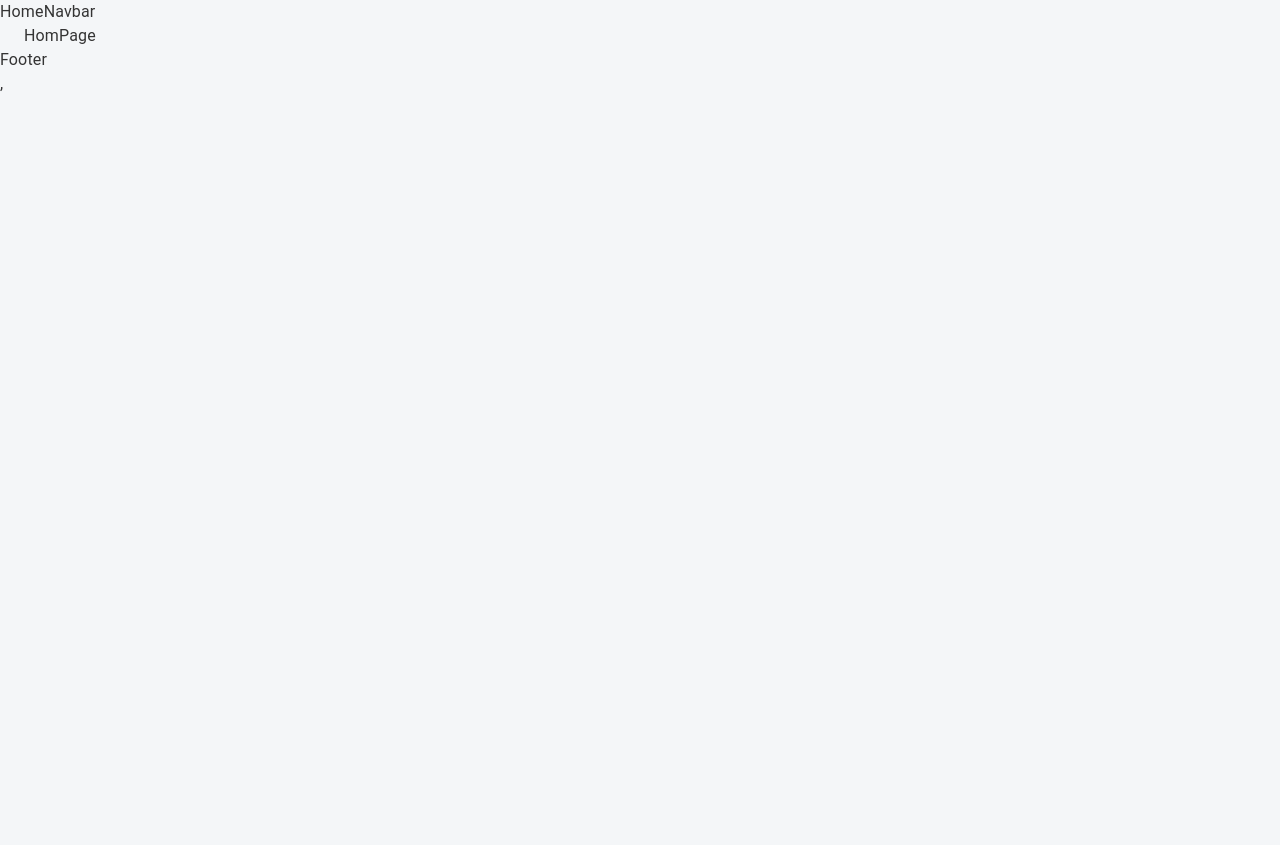
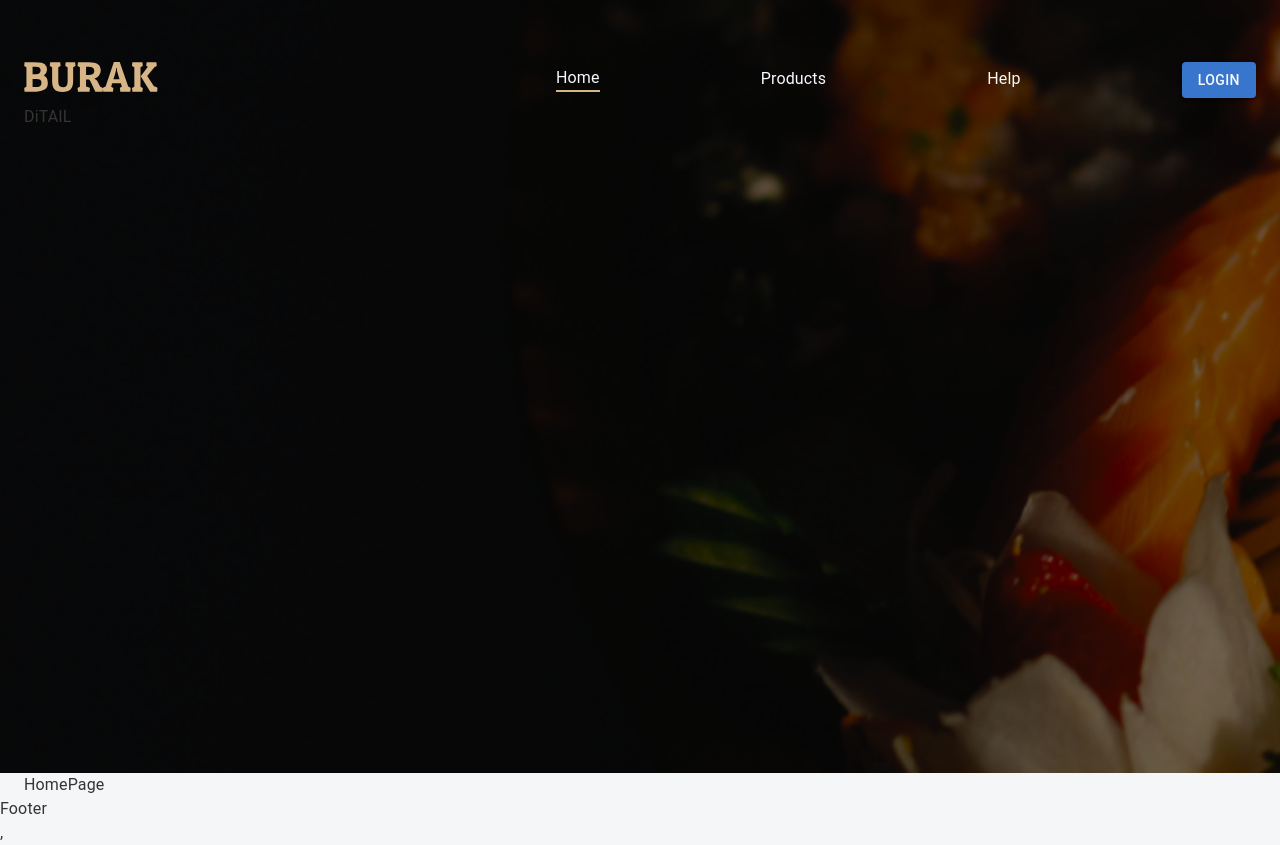
Before and after one commit to TemirovIlkhom/burak-react, a React (Create React App) app: page / in a window 1280 px wide. Before the commit the page ends 800 px from the top, so only its background shows below. Built offline with nearby package versions, Linux system fonts and the light colour scheme.

Commit message:
feat: develop header and footer part one

```diff
--- a/src/app/App.tsx
+++ b/src/app/App.tsx
@@ -1,14 +1,16 @@
 import React from 'react';
-import '../css/app.css';
 import { Box,Button, Container, Stack, Typography } from "@mui/material";
 import { Link, Route, Switch, useLocation } from 'react-router-dom';
-import { HomPage } from './screens/homePage';
 import { ProductsPage } from './screens/productsPage';
 import { OrdersPage } from './screens/ordersPage';
 import { UserPage } from './screens/userPage';
 import { HomeNavbar } from './components/headers/HomeNavbar';
 import { OtherNavbar } from './components/headers/OtherNavbar';
 import { Footer } from './components/footer';
+import { HelpPage } from './screens/halpPage';
+import { HomePage } from './screens/homePage';
+import '../css/app.css';
+import "../css/navbar.css";
 
 function App() {
   const location = useLocation();
@@ -30,12 +32,12 @@
           <UserPage />
           </Route>
 
-          <Route path="/help-page">
-          <HomPage />
+          <Route path="/help">
+          <HelpPage />
           </Route>
 
           <Route path="/">
-            <HomPage />
+            <HomePage />
           </Route>
         </Switch>
         <Footer />
--- a/src/app/components/headers/HomeNavbar.tsx
+++ b/src/app/components/headers/HomeNavbar.tsx
@@ -1,3 +1,70 @@
+import { Box, Button, Container, Stack } from "@mui/material";
+import { NavLink } from "react-router-dom";
+
 export function HomeNavbar() {
-    return <div> HomeNavbar </div>
+    const authMember = null;
+
+    return <div className="home-navbar">
+        <Container sx={{mt: "55px", height: "642px" }}>
+            <Stack
+            sx={{height: "50px"}}
+            flexDirection={"row"}
+            justifyContent={"space-between"}
+            alignItems={"center"}
+            >
+            <Box>
+             <NavLink to= "/">
+               <img
+               style={{widows: "125px", height: "30px"}}
+               src="/icons/burak.svg"/>
+             </NavLink>
+            </Box>
+            <Stack
+            flexDirection={"row"}
+            justifyContent={"space-between"}
+            minWidth={"700px"}
+            alignItems={"center"}
+            >
+                <Box className={"hover-line"}>
+             <NavLink to= "/" activeClassName={"underline"}>
+               Home
+             </NavLink>
+                </Box>
+                <Box className={"hover-line"}>
+             <NavLink to= "/products" activeClassName={"underline"}>
+               Products
+             </NavLink>
+                </Box>
+                {authMember ? (
+                    <Box className={"hover-line"}>
+                    <NavLink to= "/orders" activeClassName={"underline"}>
+                    Orders
+                    </NavLink>
+                    </Box>
+                ) : null}
+                {authMember ? (
+                    <Box className={"hover-line"}>
+                    <NavLink to= "/member-page" activeClassName={"underline"}>
+                    My Page
+                    </NavLink>
+                    </Box>
+                ) : null}
+                <Box className={"hover-line"}>
+             <NavLink to= "/help" activeClassName={"underline"}>
+             Help
+             </NavLink>
+                </Box>
+
+                {/* BASKET */}
+
+                {!authMember ? (
+                    <Box>
+                        <Button variant="contained" style={{background: "#3776CC", color: "#f8f8ff"}}>Login</Button>
+                    </Box>
+                    ) : (<img/>)}
+            </Stack>
+          </Stack>
+        <Stack>DiTAIL</Stack>
+        </Container>
+    </div>;
 }
--- a/src/app/screens/homePage/index.tsx
+++ b/src/app/screens/homePage/index.tsx
@@ -1,5 +1,5 @@
 import { Container } from "@mui/material";
 
-export function HomPage() {
-    return <Container>HomPage</Container>;
+export function HomePage() {
+    return <Container>HomePage</Container>;
   }
--- /dev/null
+++ b/src/css/navbar.css
@@ -0,0 +1,38 @@
+.home-navbar {
+    width: 100%;
+    height: 773px;
+    display: flex;
+    background: url("/public/img/banner.webp");
+    background-size: cover;
+}
+
+.home-navbar a {
+    text-decoration: none;
+}
+
+.home-navbar .hover-line a {
+    color: #f8f8ff;
+    z-index: 100;
+}
+
+.home-navbar .underline {
+    display: block;
+    content: "";
+    border-bottom: solid 2px #d7b686;
+}
+
+.home-navbar .hover-line:after {
+    display: block;
+    content: "";
+    border-bottom: solid 2px #d7b686;
+    transform: scaleX(0);
+    transition: transform 250ms ease-in-out;
+}
+
+.home-navbar .hover-line:hover:after {
+    transform: scaleX(1);
+}
+
+.home-navbar div.hover-line:after {
+    transform-origin: 0% 50%;
+}
```
